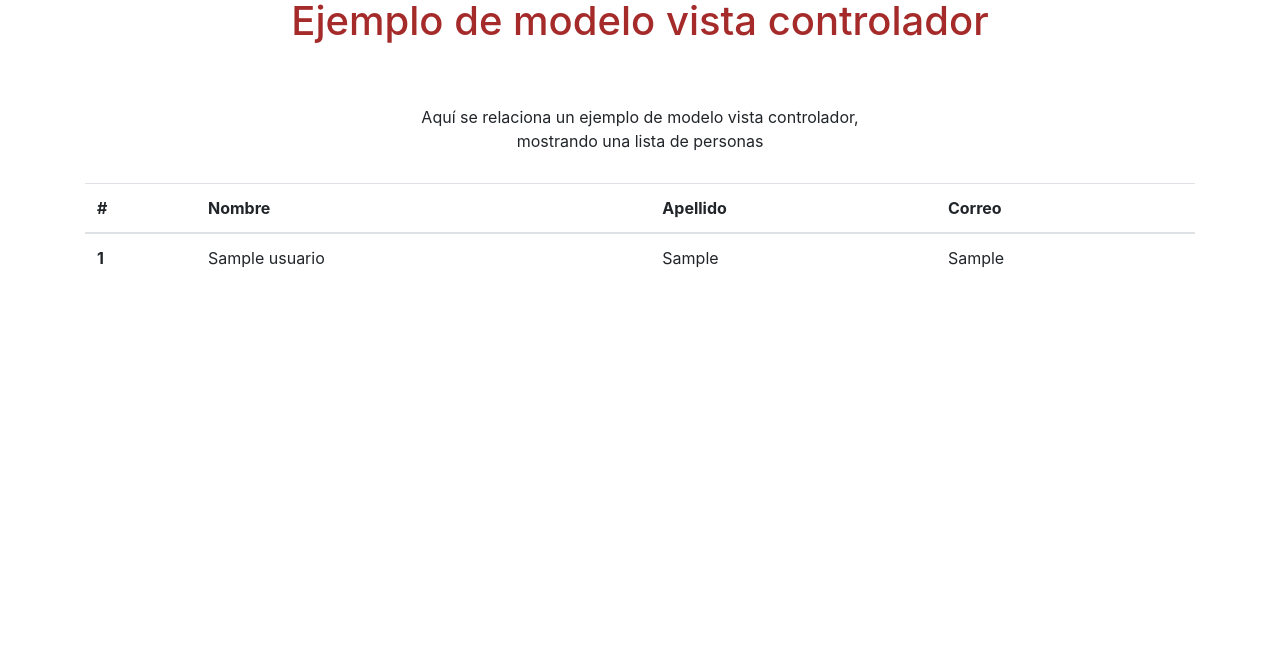
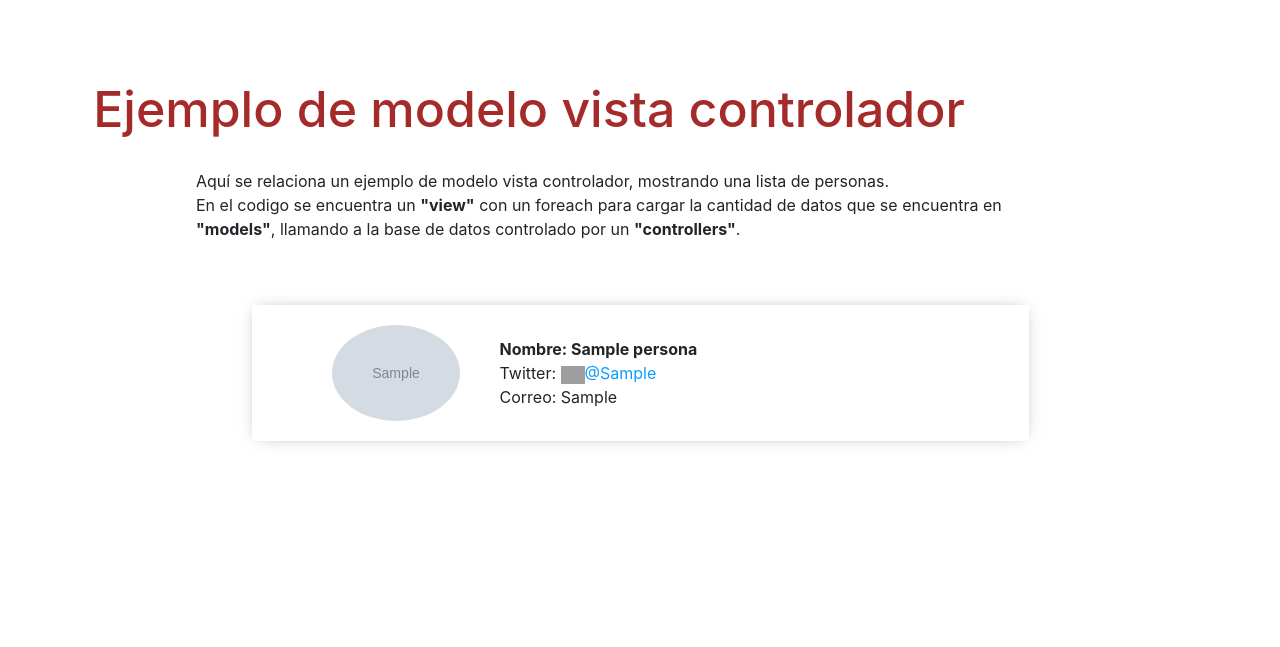
Before and after one commit to ferchodeleon/projectMVC, a PHP site: page / in a window 1280 px wide. Shown: the part 153-800 px from the top of the page. Run offline with PHP 8.4, Linux system fonts and the light colour scheme; tables that the repository leaves empty or names only in its code hold one stand-in row (values such as "Sample post"); grey boxes marked "Sample" are stand-in pictures; data that the repository does not hold is empty; grey boxes are pictures that could not be loaded.

Commit message:
Ajustes en view

```diff
--- a/models/usuarios_model.php
+++ b/models/usuarios_model.php
@@ -14,7 +14,7 @@ class usuarios_model {
   }
 
   public function get_usuarios(){ //Consulta de los usuarios
-    $consulta = $this -> db -> query("SELECT * FROM usuarios;"); //realizo el query
+    $consulta = $this -> db -> query("SELECT * FROM personas;"); //realizo el query
     while($filas = $consulta -> fetch_assoc()){ //ciclo para realizar la consulta
       $this -> usuarios[] = $filas; // Asigno el array a los valores
     }
--- a/views/usuarios_views.php
+++ b/views/usuarios_views.php
@@ -6,72 +6,128 @@
   <title>Document</title>
   <link rel="stylesheet" href="https://stackpath.bootstrapcdn.com/bootstrap/4.4.1/css/bootstrap.min.css" integrity="sha384-Vkoo8x4CGsO3+Hhxv8T/Q5PaXtkKtu6ug5TOeNV6gBiFeWPGFN9MuhOf23Q9Ifjh" crossorigin="anonymous">
   <link rel="stylesheet" href="style.css">
+  <link rel="icon" type="image/png" href="../assets/image/flavico.png">
 </head>
 
 <style>
+@import url('https://fonts.googleapis.com/css?family=Lato:300,400,700');
+@import url('https://fonts.googleapis.com/css?family=Anton');
+
+body {
+  font-family: font-family: 'Lato', 'Helvetica Neue', sans-serif;
+}
+
+  header {
+    width: 100%;
+    min-height: calc(20vh - 130px);
+    background: url('../assets/image/stars.svg'), #1B1B25;
+    background-repeat: repeat;
+    color: white;
+    display: flex;
+    align-items: center;
+  }
+
+  header h1 {
+    font-family: 'Anton', sans-serif;
+    font-size: 60px;
+    color: #FFF;
+    margin: 40px;
+  }
 
   .container {
-      margin-top: 150px;
+    margin-top: 80px;
   }
 
-    h1 {
+  h2 {
     color: brown;
     text-align: center;
-      margin: 60px 0px;
+    margin: 10px 0px;
+    font-size: 50px;
+    width: 80%;
   }
 
   .description {
-      text-align: center;
-      margin: 30px 0;
+    text-align: start;
+    margin: 30px auto;
+    width: 80%;
+  }
+
+  .description__bold {
+    font-weight: 700;
+  }
+
+  .container__tarjet {
+    margin: 4em 0 6em 0 ;
+  }
+
+  .container__tarjet-ul {
+    width: 70%;
+    margin: 0 auto;
+    box-shadow: 0 0 15px -6px rgba(23,54,71,.5);
+  }
+
+  .container__tarjet-img {
+    width: 8em;
+    border-radius: 50%;
+  }
+
+  .container__tarjet-list {
+    display: flex;
+    margin: 10px 20px;
+    align-items: center;
+  }
+
+  .container__twitter-img {
+    width: 24px;
+  }
+
+  .container__twitter {
+    color: #0c9efc;
+  }
+
+  .container__tarjet-list div {
+    padding: 20px;
+  }
+
+  .container__tarjet-list div p {
+    margin: 0;
   }
 
 </style>
 
 <body>
 
+<header>
+    <div>
+      <h1>Ejemplo MVC</h1>
+    </div>
+</header>
+
   <div class="container">
 
-    <h1>Ejemplo de modelo vista controlador</h1>
+    <h2>Ejemplo de modelo vista controlador</h2>
 
     <p class="description">
-      Aquí se relaciona un ejemplo de modelo vista controlador, <br/> mostrando una lista de personas
+      Aquí se relaciona un ejemplo de modelo vista controlador, mostrando una lista de personas.
+      <br/>En el codigo se encuentra un <span class="description__bold">"view"</span> con un foreach para cargar la cantidad de datos que se encuentra en <span class="description__bold">"models"</span>, llamando a la base de datos controlado por un <span class="description__bold">"controllers"</span>.
     </p>
 
+    <div class="container__tarjet">
       <?php
-      foreach($datos as $dato) { //Imprime la consulta todo mediante un foreach
-        $dato["nombre"]."<br />";
-        // @$dato["nombre"] = @$nombre;
-        // echo $nombre;
-      }
+        foreach ($datos as $dato) {
       ?>
-
-    <table class="table">
-      <thead>
-        <tr>
-          <th scope="col">#</th>
-          <th scope="col">Nombre</th>
-          <th scope="col">Apellido</th>
-          <th scope="col">Correo</th>
-        </tr>
-      </thead>
-
-      <tbody>
-        <?php
-          @$contador = 0;
-          foreach ($datos as $dato) {
-            $contador ++;
-            ?><tr>
-              <th scope="row"> <?php echo $contador; ?> </th>
-              <td> <?php echo $dato["nombre"]; ?> </td>
-              <td> <?php echo $dato["apellido"]; ?> </td>
-              <td> <?php echo $dato["correo"]; ?> </td>
-            </tr>
-
+      <ul class="container__tarjet-ul">
+        <li class="container__tarjet-list">
+          <div> <img class="container__tarjet-img" src=<?php echo $dato["avatar"];?> alt="Logo" /> </div>
+          <div>
+            <span class="description__bold"><p>Nombre: <?php echo $dato["nombre"]; ?></p></span>
+            <p>Twitter: <img class="container__twitter-img" src="https://cdn.clipart.email/ecce653c7f94e479b64be83549d550b8_logo-twitter-icon-symbol-47448-free-icons-and-png-backgrounds_2500-2500.png"/><span class="container__twitter">@<?php echo $dato["twitter"]; ?></span></p>
+            <p>Correo: <?php echo $dato["correo"]; ?></p>
+          </div>
+        </li>
+      </ul>
       <?php } ?>
-      </tbody>
-
-    </table>
-
+    </div>
   </div>
 
 
```
Lines whose indentation alone changed are shown as unchanged.
